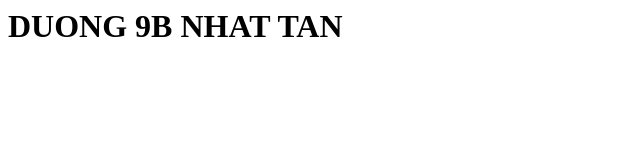
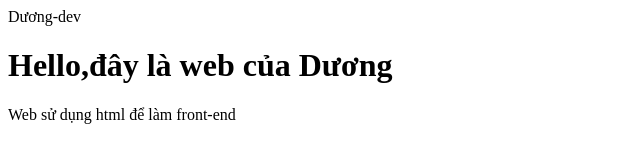
Before and after one commit to Ssbuynnuf1/duong-developer-9b, a plain HTML site: page index.html in a window 1280 px wide. Shown: the whole page, without its empty margins (0-640 px from the left). Drawn offline with Linux system fonts and the light colour scheme.

Commit message:
Update index.html

```diff
--- a/index.html
+++ b/index.html
@@ -1 +1,10 @@
-<h1>DUONG 9B NHAT TAN</h1>
+<html>
+ <head>
+<tittle>Dương-dev</tittle>
+</head>
+<body>
+<h1>Hello,đây là web của Dương</h1>
+<p>Web sử dụng html để làm front-end</p>
+
+</body>
+</html>
```
